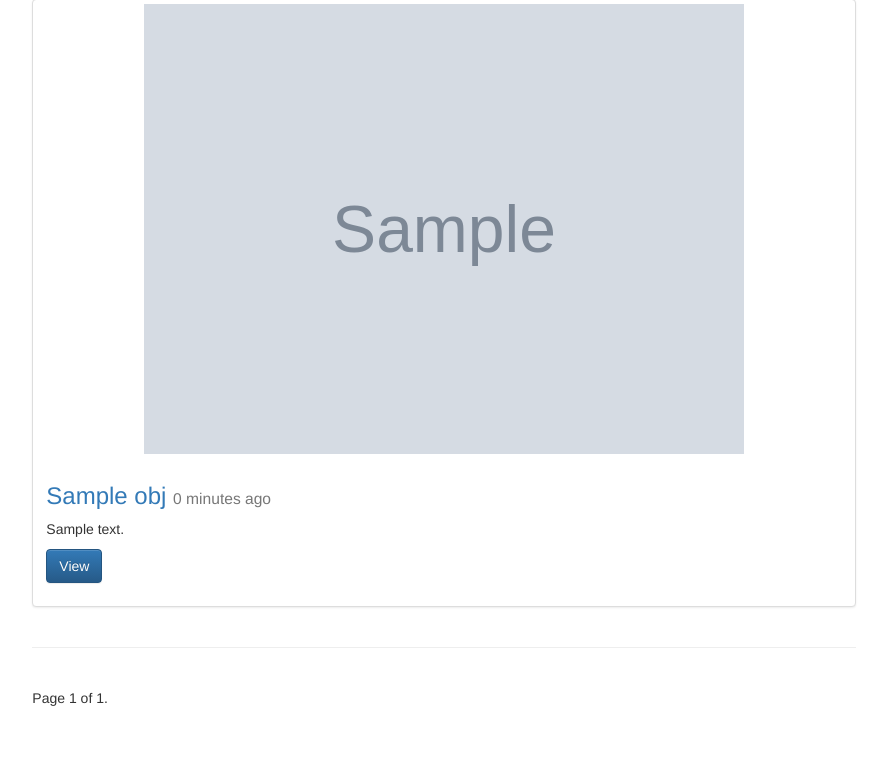
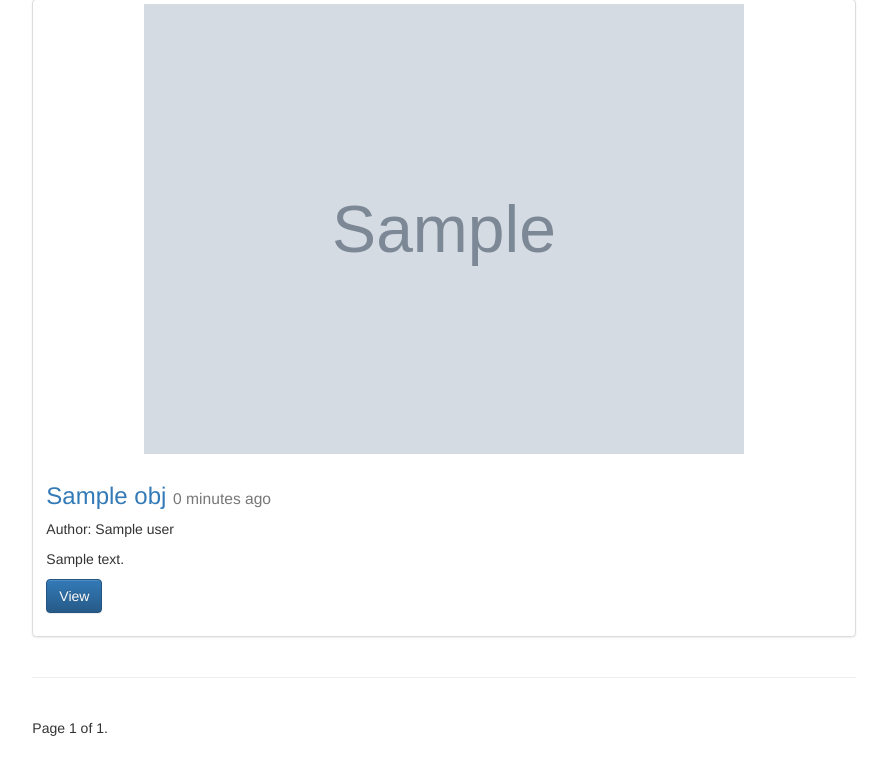
Before and after one commit to krsm/BlogDjango, a Django app: template BlogProject/templates/post_list.html in a window 1280 px wide. Shown: the part 71-829 px from the top of the page, without its empty margins (196-1083 px from the left). Before the commit the page ends 777 px from the top, so only its background shows below. Run offline with Django 3.2, Linux system fonts and the light colour scheme; the template is opened without the code that fills it: most values are stand-ins (such as "Sample title", 1, 10 or a date in 2020); grey boxes marked "Sample" are stand-in pictures; some libraries are stand-ins or nearby versions.

```diff
--- a/BlogProject/templates/post_list.html
+++ b/BlogProject/templates/post_list.html
@@ -13,6 +13,9 @@
                 {% endif %}
                 <div class="caption">
                     <h3><a href='{{ obj.get_absolute_url }}'>{{ obj.title }}</a> <small> {{ obj.timestamp|timesince }} ago</small></h3>
+                    {% if obj.user.get_full_name %}
+                    <p>Author: {{ obj.user.get_full_name }}</p>
+                    {% endif %}
                     <p> {{ obj.content|linebreaks|truncatechars:120 }} </p>
                     <p><a href="{{ obj.get_absolute_url }}" class="btn btn-primary" role="button">View</a></p>
                 </div>
```
